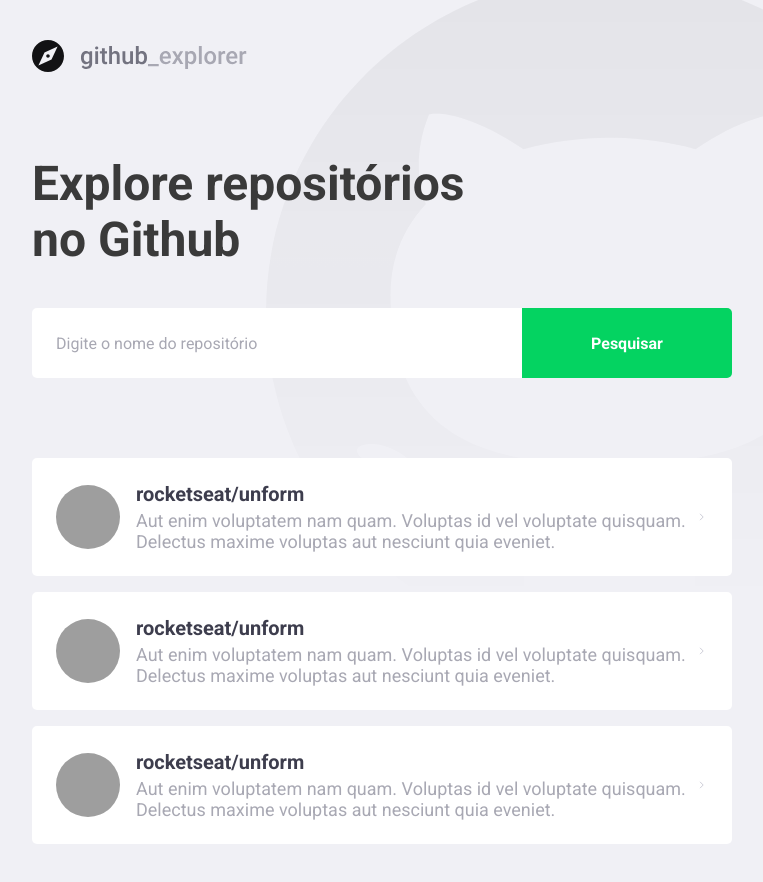
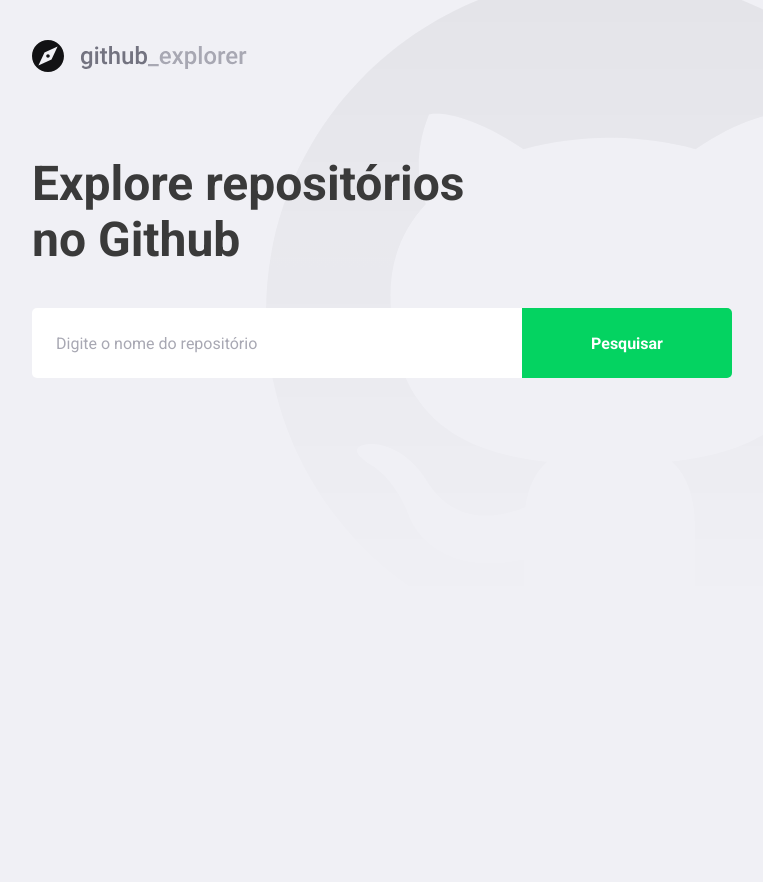
Before and after one commit to andregr15/GithubExplorer, a React (Create React App) app: page / in a window 1280 px wide. Shown: the whole page, without its empty margins (148-911 px from the left). After the commit the page ends 800 px from the top, so only its background shows below. Built offline with nearby package versions, Linux system fonts and the light colour scheme; grey boxes are pictures that could not be loaded.

Commit message:
Adding api connection

```diff
--- a/package.json
+++ b/package.json
@@ -10,6 +10,7 @@
     "@types/node": "^12.0.0",
     "@types/react": "^16.9.0",
     "@types/react-dom": "^16.9.0",
+    "axios": "^0.19.2",
     "polished": "^3.6.5",
     "react": "^16.13.1",
     "react-dom": "^16.13.1",
--- a/src/pages/Dashboard/index.tsx
+++ b/src/pages/Dashboard/index.tsx
@@ -1,65 +1,65 @@
-import React from 'react';
+import React, { useState, FormEvent } from 'react';
 import { FiChevronRight } from 'react-icons/fi';
+import api from '../../services/api';
 
 import logoImg from '../../assets/logo.svg';
 
 import { Title, Form, Repositories } from './style';
 
+interface Repository {
+  full_name: string;
+  description: string;
+  owner: {
+    login: string;
+    avatar_url: string;
+  };
+}
+
 const Dashboard: React.FC = () => {
+  const [newRepo, setNewRepo] = useState('');
+  const [repositories, setRepositories] = useState<Repository[]>([]);
+
+  async function handleAddRepository(
+    evt: FormEvent<HTMLFormElement>,
+  ): Promise<void> {
+    evt.preventDefault();
+
+    const response = await api.get<Repository>(`repos/${newRepo}`);
+
+    const repository = response.data;
+
+    setRepositories([...repositories, repository]);
+    setNewRepo('');
+  }
+
   return (
     <>
       <img src={logoImg} alt="Github Explorer" />
       <Title>Explore repositórios no Github</Title>
-      <Form>
-        <input type="text" placeholder="Digite o nome do repositório" />
+      <Form onSubmit={handleAddRepository}>
+        <input
+          type="text"
+          value={newRepo}
+          onChange={e => setNewRepo(e.target.value)}
+          placeholder="Digite o nome do repositório"
+        />
         <button type="submit">Pesquisar</button>
       </Form>
 
       <Repositories>
-        <a href="#">
+        {repositories.map(repository => (
+          <a key={repository.full_name} href="#">
             <img
-            src="https://avatars0.githubusercontent.com/u/8530623?s=400&u=431b427d3a26b947dd486bfd02e60b39e03caa50&v=4"
-            alt="Avatar"
+              src={repository.owner.avatar_url}
+              alt={repository.owner.login}
             />
             <div>
-            <strong>rocketseat/unform</strong>
-            <p>
-              Aut enim voluptatem nam quam. Voluptas id vel voluptate quisquam.
-              Delectus maxime voluptas aut nesciunt quia eveniet.
-            </p>
+              <strong>{repository.full_name}</strong>
+              <p>{repository.description}</p>
             </div>
             <FiChevronRight size={20} />
           </a>
-
-        <a href="#">
-          <img
-            src="https://avatars0.githubusercontent.com/u/8530623?s=400&u=431b427d3a26b947dd486bfd02e60b39e03caa50&v=4"
-            alt="Avatar"
-          />
-          <div>
-            <strong>rocketseat/unform</strong>
-            <p>
-              Aut enim voluptatem nam quam. Voluptas id vel voluptate quisquam.
-              Delectus maxime voluptas aut nesciunt quia eveniet.
-            </p>
-          </div>
-          <FiChevronRight size={20} />
-        </a>
-
-        <a href="#">
-          <img
-            src="https://avatars0.githubusercontent.com/u/8530623?s=400&u=431b427d3a26b947dd486bfd02e60b39e03caa50&v=4"
-            alt="Avatar"
-          />
-          <div>
-            <strong>rocketseat/unform</strong>
-            <p>
-              Aut enim voluptatem nam quam. Voluptas id vel voluptate quisquam.
-              Delectus maxime voluptas aut nesciunt quia eveniet.
-            </p>
-          </div>
-          <FiChevronRight size={20} />
-        </a>
+        ))}
       </Repositories>
     </>
   );
--- a/src/pages/Dashboard/style.ts
+++ b/src/pages/Dashboard/style.ts
@@ -74,7 +74,8 @@
     }
 
     div {
-      margin-left: 16px;
+      margin: 0 16px;
+      flex: 1;
 
       strong {
         font-size: 20px;
--- /dev/null
+++ b/src/services/api.ts
@@ -0,0 +1,7 @@
+import axios from 'axios';
+
+const api = axios.create({
+  baseURL: 'https://api.github.com',
+});
+
+export default api;
--- a/tsconfig.json
+++ b/tsconfig.json
@@ -17,7 +17,7 @@
     "resolveJsonModule": true,
     "isolatedModules": true,
     "noEmit": true,
-    "jsx": "react"
+    "jsx": "react",
   },
   "include": [
     "src"
```
Also changed, not shown: .eslintrc.json, 1 other file (tests, documents, lock files or other folders). Lines whose indentation alone changed are shown as unchanged.
